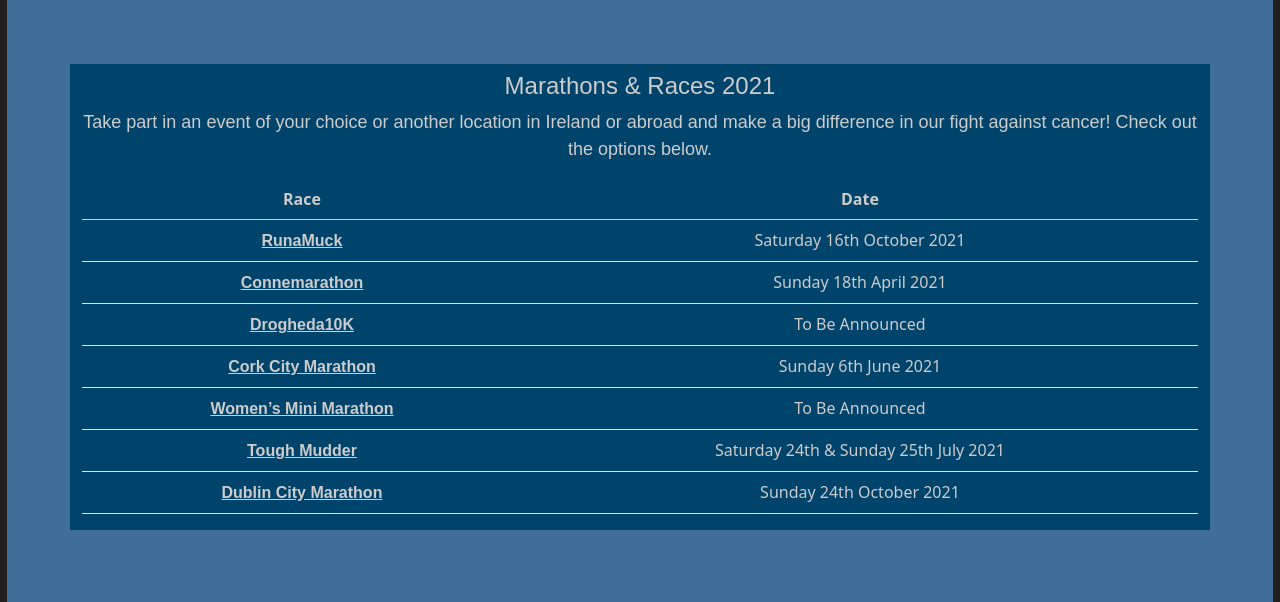
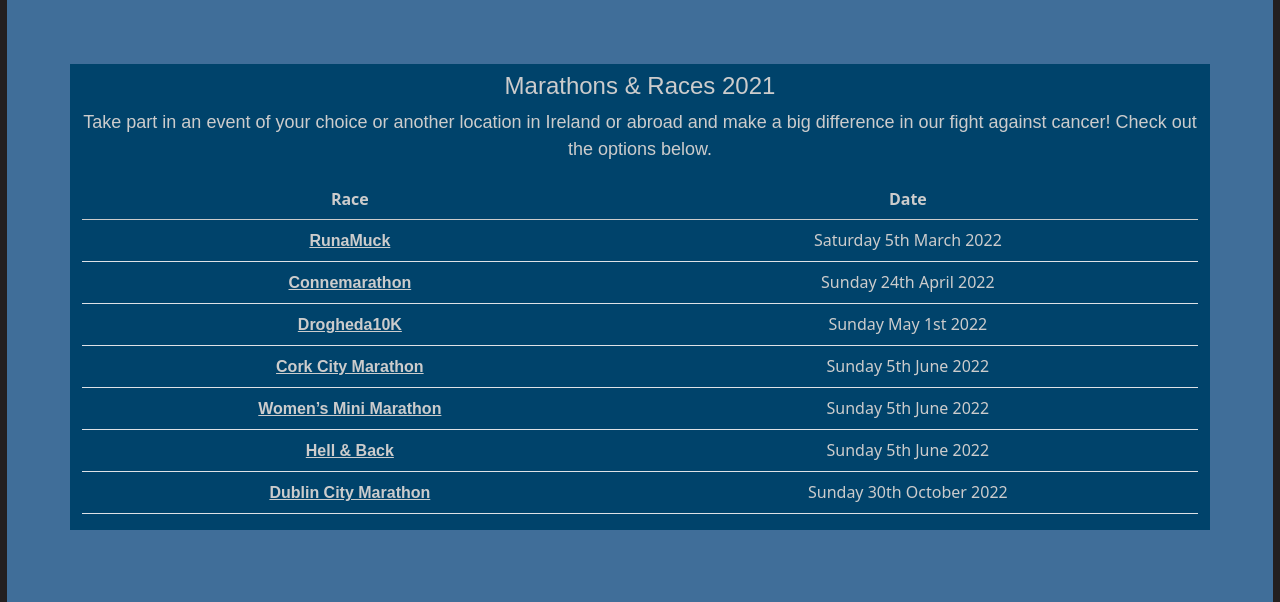
Before and after one commit to athanri/NECRET, a PHP site: page /fundraise.php in a window 1280 px wide. Shown: the part 1283-1885 px from the top of the page. Run offline with PHP 8.4, Linux system fonts and the light colour scheme; some libraries are stand-ins or nearby versions.

Commit message:
Updated 'Fundraise' Page

```diff
--- a/fundraise.php
+++ b/fundraise.php
@@ -52,31 +52,31 @@
                             <tbody>
                                 <tr>
                                     <th scope="row"><a href="http://runamuckchallenge.ie/" target="_blank">RunaMuck</a></th>
-                                    <td>Saturday 16th October 2021</td>
+                                    <td>Saturday 5th March 2022</td>
                                 </tr>
                                 <tr>
                                     <th scope="row"><a href="https://www.connemarathon.com/" target="_blank">Connemarathon</a></th>
-                                    <td>Sunday 18th April 2021</td>
+                                    <td>Sunday 24th April 2022</td>
                                 </tr>
                                 <tr>
                                     <th scope="row"><a href="https://www.facebook.com/Drogheda10k/" target="_blank">Drogheda10K</th>
-                                    <td>To Be Announced</td>
+                                    <td>Sunday May 1st 2022</td>
                                 </tr>
                                 <tr>
                                     <th scope="row"><a href="http://www.corkcitymarathon.ie/" target="_blank">Cork City Marathon</a></th>
-                                    <td>Sunday 6th June 2021</td>
+                                    <td>Sunday 5th June 2022</td>
                                 </tr>
                                 <tr>
                                     <th scope="row"><a href="https://www.vhiwomensminimarathon.ie/" target="_blank">Women’s Mini Marathon</a></th>
-                                    <td>To Be Announced</td>
+                                    <td>Sunday 5th June 2022</td>
                                 </tr>
                                 <tr>
-                                    <th scope="row"><a href="https://toughmudder.ie/" target="_blank">Tough Mudder</a></th>
-                                    <td>Saturday 24th & Sunday 25th July 2021</td>
+                                    <th scope="row"><a href="https://www.hellandback.ie/" target="_blank">Hell & Back</a></th>
+                                    <td>Sunday 5th June 2022</td>
                                 </tr>
                                 <tr>
                                     <th scope="row"><a href="http://kbcdublinmarathon.ie/" target="_blank">Dublin City Marathon</a></th>
-                                    <td>Sunday 24th October 2021</td>
+                                    <td>Sunday 30th October 2022</td>
                                 </tr>
                             </tbody>
                             </table>
```
Also changed, not shown: includes/upcomingEvents.php (+5 -7 lines), news.php (+18 -8 lines), img/CaminoBoyne.jpg, img/TV.jpg (added).
